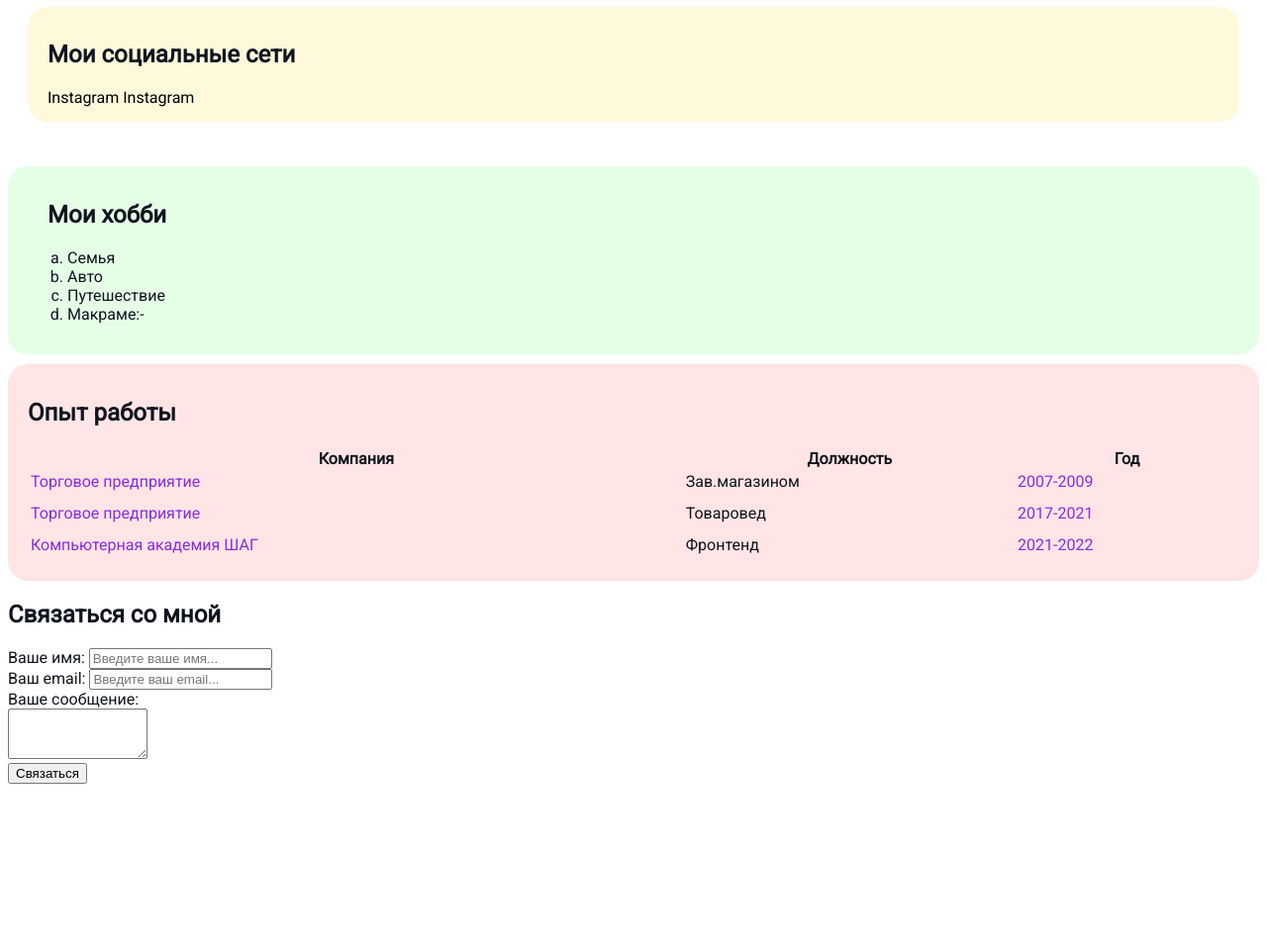
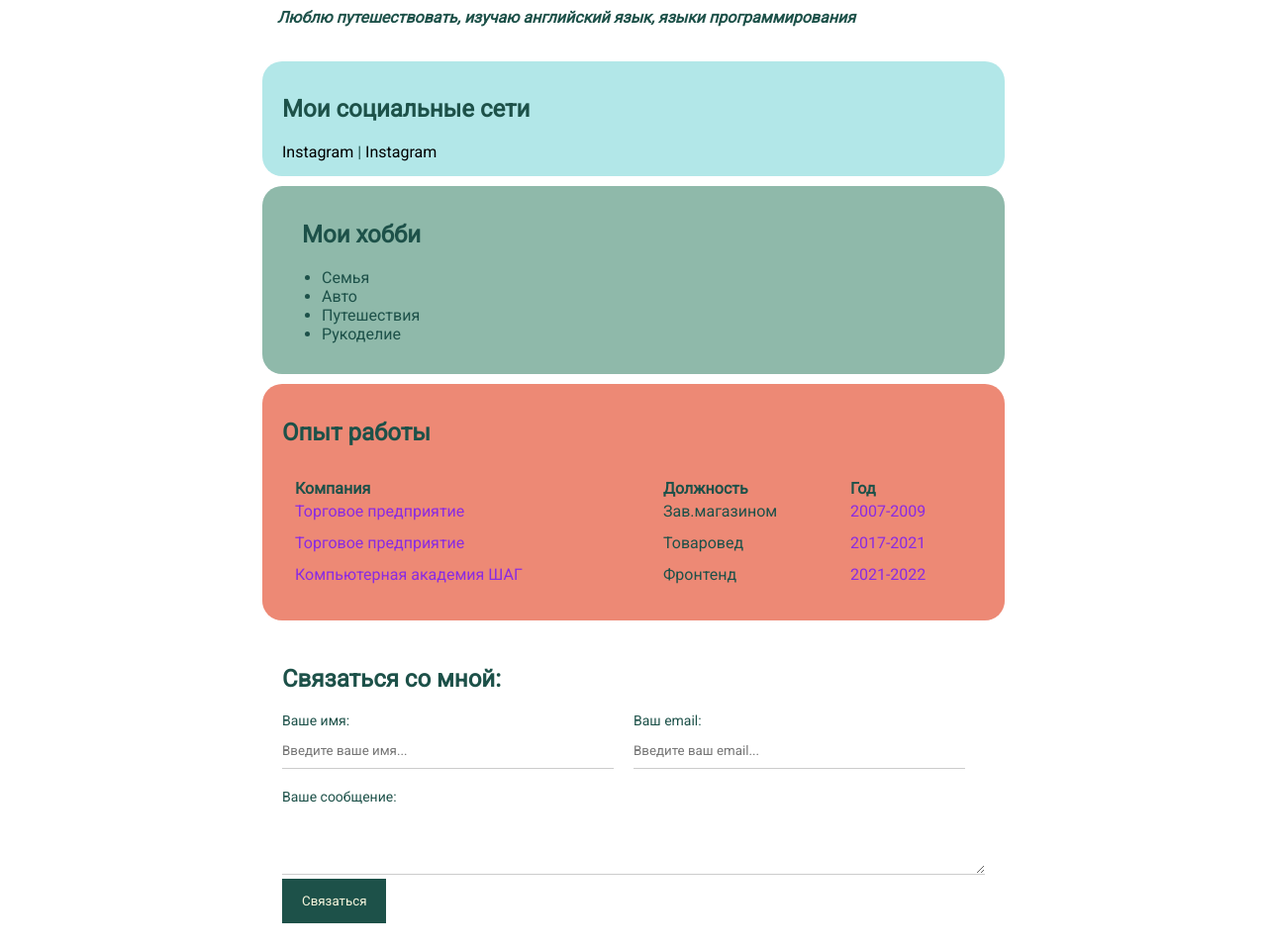
Before and after one commit to ominchikova/CV, a plain HTML site: page index.html in a window 1280 px wide. Shown: the part 406-1364 px from the top of the page at 99% size. Before the commit the page ends 1206 px from the top, so only its background shows below. Drawn offline with Linux system fonts and the light colour scheme; a web font is replaced by a local one.

Commit message:
updated commit

```diff
--- a/index.html
+++ b/index.html
@@ -7,32 +7,29 @@
     <title> Oksana CV</title>
 </head>
 <body>
-    <class="container">
+<div class="container">
     <div class="info">
       <p><img src="./foto/IMG_3593.jpg" alt="фото" class="avatar"></p>
       <h1>Оксана Минчикова</h1>
-
-        <p>Я делаю первые шаги в <strong>Frontend</strong>  разработке </p>
-        <p>Люблю путешествовать,изучать английский язык, программировать</p>
-  <div class="card">
+        <p>Я делаю первые шаги в Frontend разработке </p>
+        <p>Люблю путешествовать, изучаю английский язык, языки программирования</p>
+    </div>
+       <div class="social">
       <div class="card bg-yellow">
         <h2>Мои социальные сети</h2>
                    <a href="http://instagram.com/oksicorporation" target="_blank">Instagram</a>
-
-
+                   |
                    <a href="http://instagram.com/oksicorporation" target="_blank">Instagram</a>
-  </div>
       </div>
-    </div>
-
+</div>
     <div class="card bg-green">
       <h2 class="list">Мои хобби</h2>
-        <ol type="a" >
+        <ul type="a" >
             <li>Семья</li>
             <li>Авто</li>
-            <li>Путешествие</li>
-            <li>Макраме:-</li>
-        </ol>
+            <li>Путешествия</li>
+            <li>Рукоделие</li>
+        </ul>
     </div>
     <div class="card bg-red">
         <h2>Опыт работы</h2>
@@ -59,28 +56,37 @@
             </tr>
 
         </table>
+        </div>
 
-        </div>
-    <div class="contact">
-        <h2>Связаться со мной</h2>
+
+<div class="card contact">
+        <h2>Связаться со мной:</h2>
         <form action="/index.html">
-
+            <div class="row">
+            <div class="form-group">
             <label for="name">Ваше имя:</label>
             <input type="text" id="name" placeholder="Введите ваше имя...">
+    </div>
+            <div class="form-group">
+        <label for="email">Ваш email:</label>
+        <input type="email" id="email" placeholder="Введите ваш email...">
+    </div>
+            </div>
 
-            <br>
-            <label for="email">Ваш email:</label>
-            <input type="email" id="email" placeholder="Введите ваш email...">
+    <div class="form-group">
+        <label for="text">Ваше сообщение:</label>
+    </div>
 
-        <br>
-            <label for="text">Ваше сообщение:</label>
-            <br>
+    <div class="form-group">
             <textarea id="text" cols="15" rows="3"></textarea>
+    </div>
+    <div class="form-group"></div>
+            <input  class="btn" type="submit" value="Связаться">
+    </div>
 
-            <br>
-             <input type="submit" value="Связаться">
         </form>
-        </div>
-    </div>
+</div>
+
+
 </body>
 </html>
--- a/style.css
+++ b/style.css
@@ -2,8 +2,7 @@
 
 body {
     background-color: #ffffff;
-    color: #0f141e;
-
+    color: #1d5149;
     font-size: 16px;
     font-weight: normal;
     font-family:'Roboto', sans-serif;
@@ -22,28 +21,34 @@ a:active {
     color: blue;
 }
 a:visited {
-    color: brown;
+    color:rgb(255, 0, 140);
 }
 
 
 .avatar {
+
     width: 200px;
     border-radius: 28px;
     box-shadow: 4px 4px 14px rgba(0, 0, 0, 0.25);
+    margin: auto;
 
 }
 
 .info {
 margin-bottom: 20px;
+padding: 10px;
+font-family: normal 16px 'Roboto', sans-serif; ;
+
+
 }
 
 
 .info p {
-    color: #86898f;
+    color: #1d5149;
     margin: 0;
-    font-style: italic;
+    padding: 5px;
+    font-style: oblique;
     font-weight: bold;
-    text-decoration: none;
     /*text-transform: uppercase;*/
     /*letter-spacing: 5px;*/
     /*word-spacing: 42px;*/
@@ -53,20 +58,6 @@ margin-bottom: 20px;
    margin: auto;
 }
 
-/*.social {
-    background-color: rgb(0, 255, 13);
-    padding: 15px;
-
-    border: 5px solid  red;
-
-    margin: 5px;
-
-    border: 5px solid red;
-    border-bottom-style: dotted;
-    border-top-width: 15px;
-    border-right-color: royalblue;
-
-} */
 /*.box-model > div {
     float: left;
     background-color: #000;
@@ -78,15 +69,15 @@ margin-bottom: 20px;
 
 } */
 .bg-yellow {
-    background-color: #fff9dc;
+    background-color: #b2e7e8;
 
 }
 .bg-green {
-    background-color:#e5ffe7;
+    background: #8fb9aa;
 
 }
 .bg-red {
-    background-color: #ffe5e5;
+    background-color: #ed8975;
 
 
 }
@@ -104,19 +95,23 @@ margin-bottom: 20px;
 .list {
     padding: 0 20px;
 
-
 }
 .list l {
-    color: #86898f;
+
     margin-bottom: 10px;
 
 }
+
 .table {
     width: 100%;
+    text-align: left;
+    padding: 10px;
 
 }
 .table td {
     padding-bottom: 10px;
+
+
 }
 .table td:nth-child(1),
 .table td:nth-child(3){
@@ -126,6 +121,46 @@ margin-bottom: 20px;
 /*.table tr:nth-child(odd) {
     background-color: red;
 }*/
-.cotact h2 {
-    text-align: center;
+
+
+
+.form-group label {
+    display: block;
+    font-size: 14px;
+    color: #1d5149;
 }
+.form-group input,
+.form-group textarea {
+    width: 100%;
+    box-sizing: border-box;
+    border: none;
+    background: transparent;
+    border-bottom: 1px solid #ccc;
+    color: #000;
+    padding: 15px 0 10px;
+    font-family: inherit;
+    outline: none;
+
+}
+.row {
+    display: flex;
+    margin-bottom: 20px;
+}
+.row >.form-group {
+    width: 50%;
+    margin-right: 20px;
+}
+.form-group>.form-group:first-child {
+    margin-right: 20px;
+}
+.btn {
+    background: #1d5149;
+    padding: 15px 20px;
+    color: beige;
+    border: none;
+    font-family: inherit;
+    cursor: pointer;
+}
+.btn:hover {
+    opacity: 0.9;
+}
```
